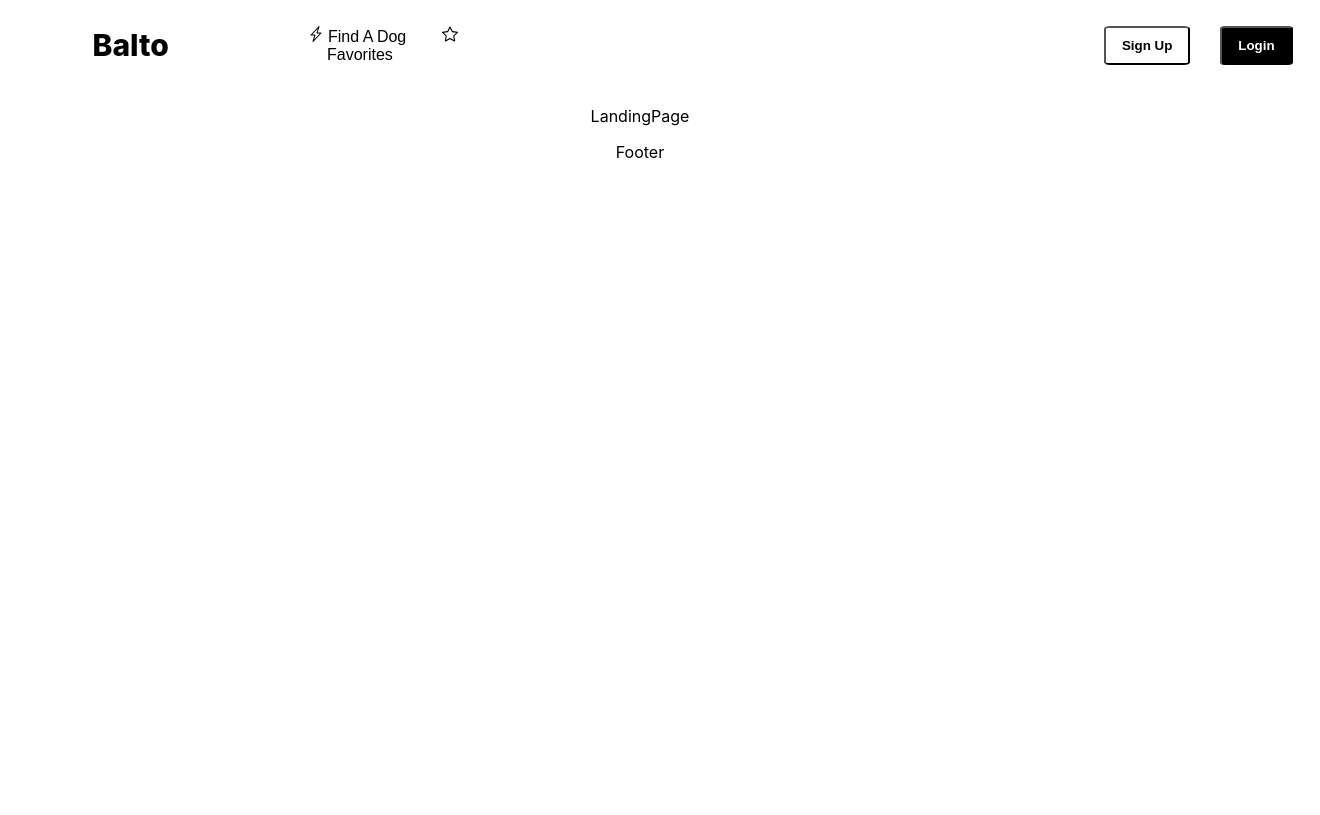
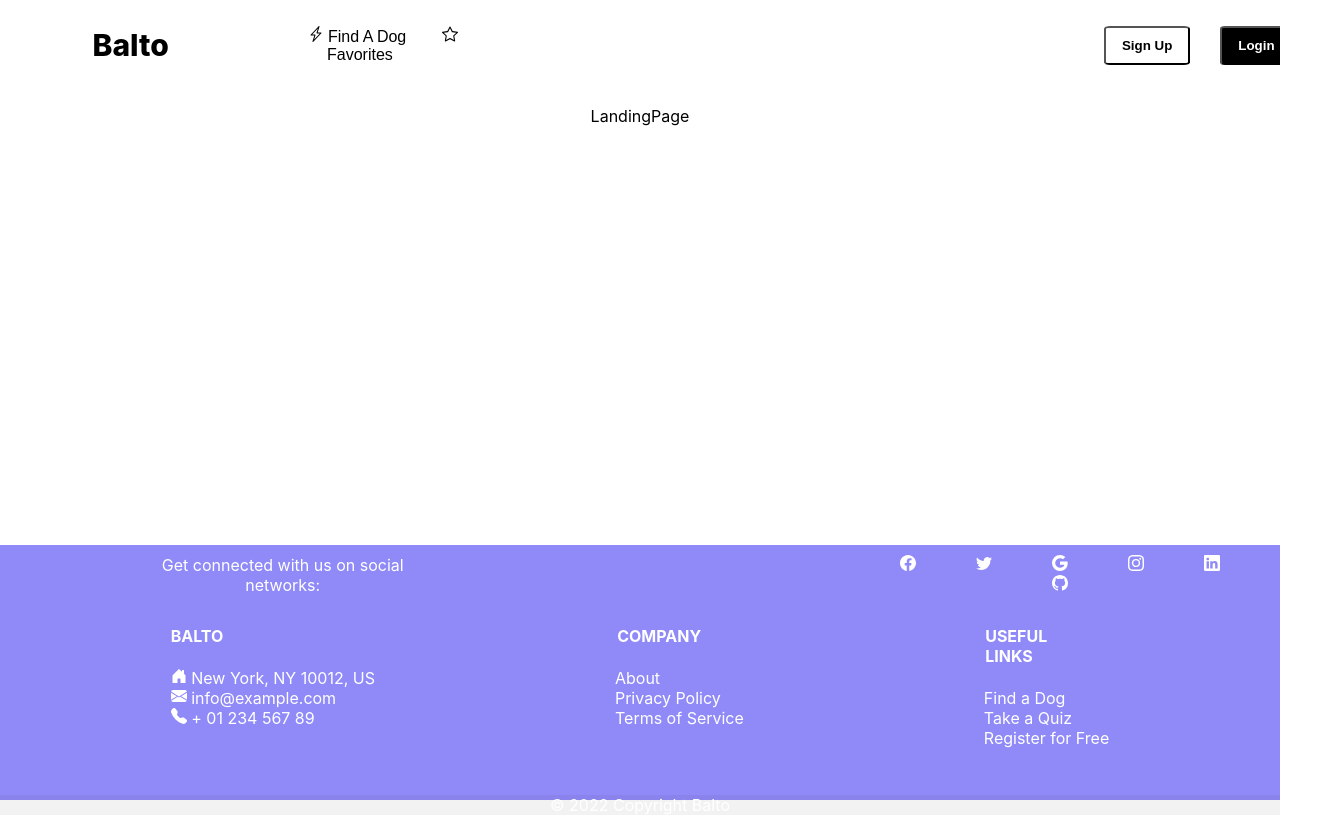
Before and after one commit to Balto-ai/balto-app, a React (Create React App) app in the folder balto-ui/: page / in a window 1280 px wide. Shown: the whole page, 1320 px wide, since content can reach past the window. Built offline with nearby package versions, Linux system fonts and the light colour scheme.

Commit message:
footer done

```diff
--- a/balto-ui/src/App.css
+++ b/balto-ui/src/App.css
@@ -1,5 +1,6 @@
 .App {
   text-align: center;
+  overflow-x: hidden;
 }
 
 .App-logo {
--- a/balto-ui/src/components/Footer/Footer.css
+++ b/balto-ui/src/components/Footer/Footer.css
@@ -0,0 +1,61 @@
+.footer {
+    position:absolute;
+    bottom:0;
+    width:100%;
+    height:245px;   /* Height of the footer */
+    background-color: #908af8;
+    padding-top: 10px;
+    color: white;
+
+ }
+ .footer-container{
+    height: 200px;
+    display:flex;
+    flex-direction: row;
+    flex-wrap: nowrap;
+ }
+ .social-network{
+   display: flex;
+   flex-wrap: nowrap;
+   margin-left: 10%;
+ }
+ .social-logos{
+   margin-left: 35%;
+ }
+.socials{
+    color: white;
+    justify-content: space-evenly;
+    padding-right: 30px;
+    padding-left: 30px;
+}
+.list-unstyled{
+   list-style: none;
+}
+.footer-title{
+   text-align: left;
+   justify-content: center;
+}
+.footer-content{
+   text-align: left;
+}
+.footer-container{
+   justify-content: center;
+}
+.copyright{
+   background-color: #99adf9;
+}
+.col{
+   padding: 10px 100px 10px 100px;
+}
+#company-info{
+   width: 100px;
+   margin-left: 25%;
+}
+#useful-links{
+   margin-left: 25%;
+   width:110px;
+}
+.footer-links{
+   text-decoration: none;
+   color:white;
+}
--- a/balto-ui/src/components/Footer/Footer.jsx
+++ b/balto-ui/src/components/Footer/Footer.jsx
@@ -1,7 +1,70 @@
 import React from 'react'
-
+import "./Footer.css"
+import {Link} from 'react-router-dom'
+import {BsFillTelephoneFill,BsFillEnvelopeFill,BsFillHouseDoorFill,BsFacebook, BsTwitter, BsGoogle, BsInstagram, BsLinkedin, BsGithub} from "react-icons/bs";
 export default function Footer() {
   return (
-    <div>Footer</div>
+    <div className='footer'>
+        <section className='social-network'>
+        <div className='social-span'>
+          <span>Get connected with us on social networks:</span>
+        </div>
+
+        <div className='social-logos'>
+          <a href='facebook' className='socials'>
+            <BsFacebook/>
+          </a>
+          <a href='twitter' className='socials'>
+            <BsTwitter/>
+          </a>
+          <a href='google' className='socials'>
+            <BsGoogle/>
+          </a>
+          <a href='instagram' className='socials'>
+            <BsInstagram/>
+          </a>
+          <a href='linkedin' className='socials'>
+            <BsLinkedin/>
+          </a>
+          <a href='github' className='socials'>
+            <BsGithub/>
+          </a>
+        </div>
+      </section>
+
+      <div className='footer-container'>
+        {/* column1 */}
+        <div className='col'>
+          <h4 className='footer-title'>BALTO</h4>
+          <u1 className="list-unstyled">
+            <li className='footer-content'><BsFillHouseDoorFill/> New York, NY 10012, US</li>
+            <li className='footer-content'><BsFillEnvelopeFill/> info@example.com</li>
+            <li className='footer-content'><BsFillTelephoneFill/> + 01 234 567 89</li>
+          </u1>
+        </div>
+        {/* comlumn2 */}
+        <div className='col'>
+          <h4 id="company-info" className='footer-title'>COMPANY</h4>
+          <ul className='list-unstyled'>
+              <li className='footer-content'>About</li>
+              <li className='footer-content'>Privacy Policy</li>
+              <li className='footer-content'>Terms of Service</li>
+            </ul>
+        </div>
+        {/* column3 */}
+        <div  className='col'>
+          <h4 id="useful-links" className='footer-title'>USEFUL LINKS</h4>
+          <ul className='list-unstyled'>
+            <li className='footer-content'><Link className='footer-links' to="/search">Find a Dog</Link></li>
+            <li className='footer-content'><Link className='footer-links' to="/">Take a Quiz</Link></li>
+            <li className='footer-content'><Link className='footer-links' to="/register">Register for Free</Link></li>
+          </ul>
+        </div>
+      </div>
+
+      <div className='copyright' style={{ backgroundColor: 'rgba(0, 0, 0, 0.05)' }}>
+        © 2022 Copyright Balto
+      </div>
+    </div>
   )
 }
--- a/balto-ui/src/components/LandingPage/LandingPage.jsx
+++ b/balto-ui/src/components/LandingPage/LandingPage.jsx
@@ -1,5 +1,5 @@
 import React from 'react'
-
+import "./LandingPage.css"
 export default function LandingPage() {
   return (
     <p>LandingPage</p>
```
